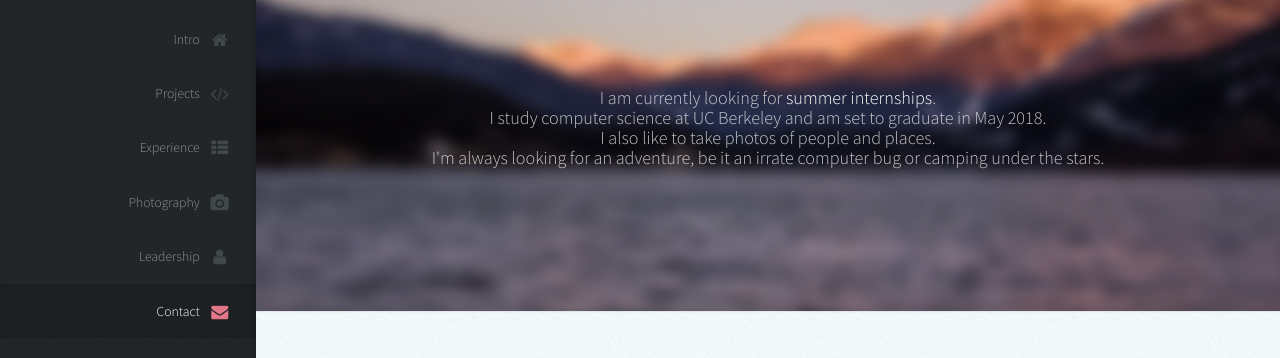
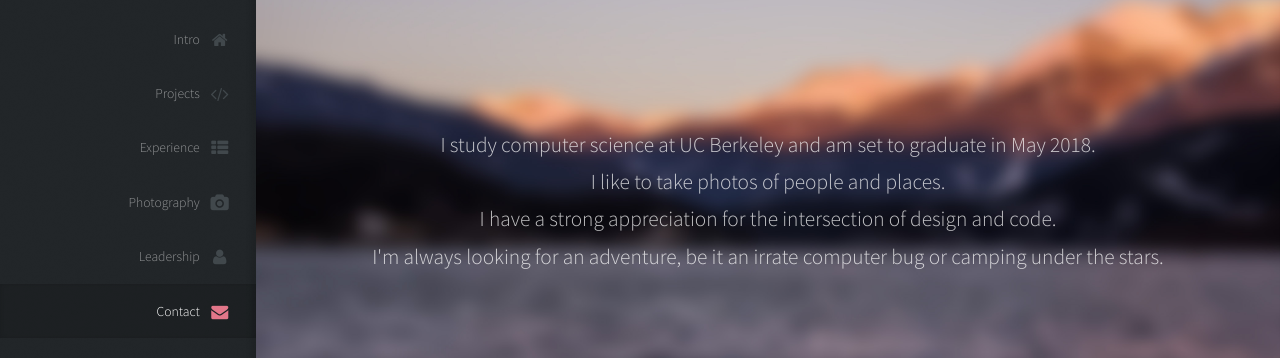
Before and after one commit to karingoh/karingoh.github.io, a plain HTML site: page index.html in a window 1280 px wide. Shown: the part 219-577 px from the top of the page. Drawn offline with Linux system fonts and the light colour scheme.

Commit message:
updated description

```diff
--- a/index.html
+++ b/index.html
@@ -89,9 +89,10 @@
 							</header>
 
 							<footer>
-								<p>I am currently looking for <strong>summer internships</strong>.
+								<!-- <p>I am currently looking for <strong>summer internships</strong>.  -->
 								<br>I study computer science at UC Berkeley and am set to graduate in May 2018.
-								<br>I also like to take photos of people and places.
+								<br>I like to take photos of people and places.
+								<br>I have a strong appreciation for the intersection of design and code.
 								<br>I'm always looking for an adventure, be it an irrate computer bug or camping under the stars.</p>
 								<!-- <a href="#portfolio" class="button scrolly">Magna Aliquam</a> -->
 							</footer>
```
